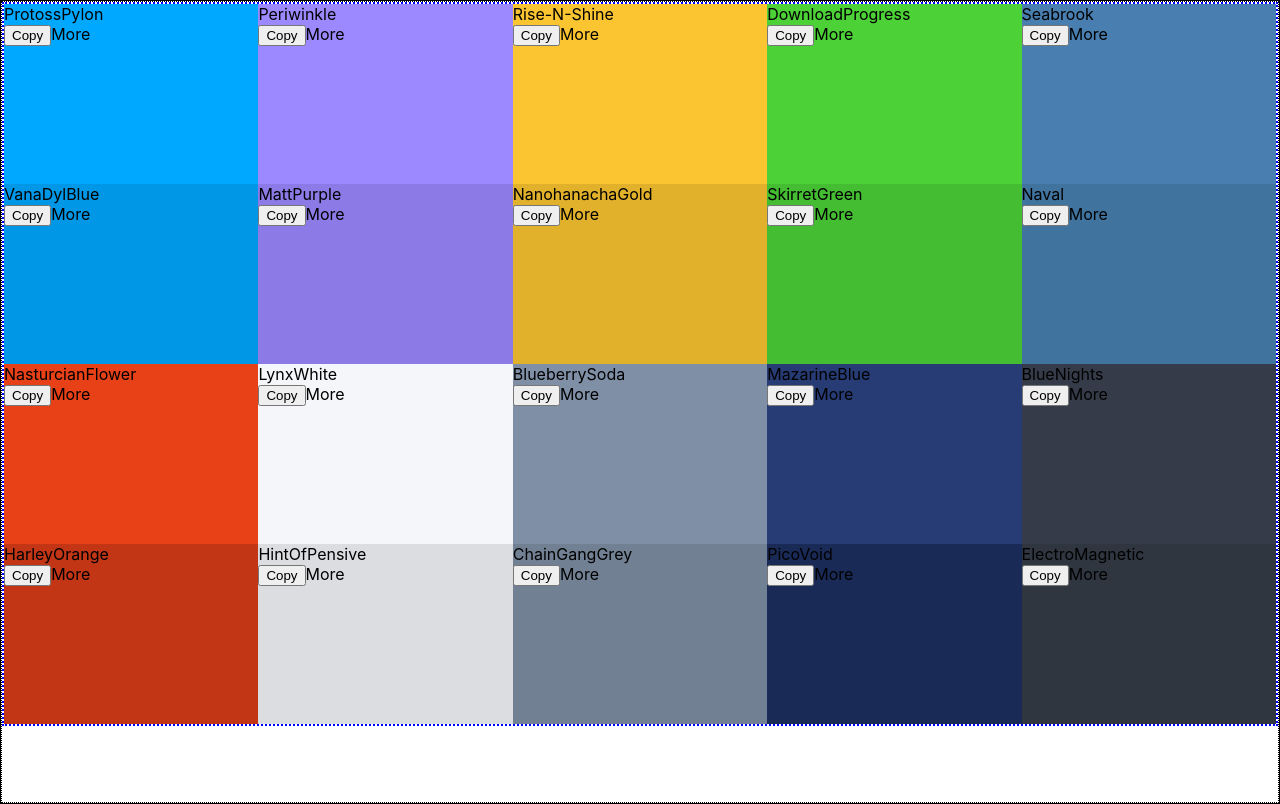
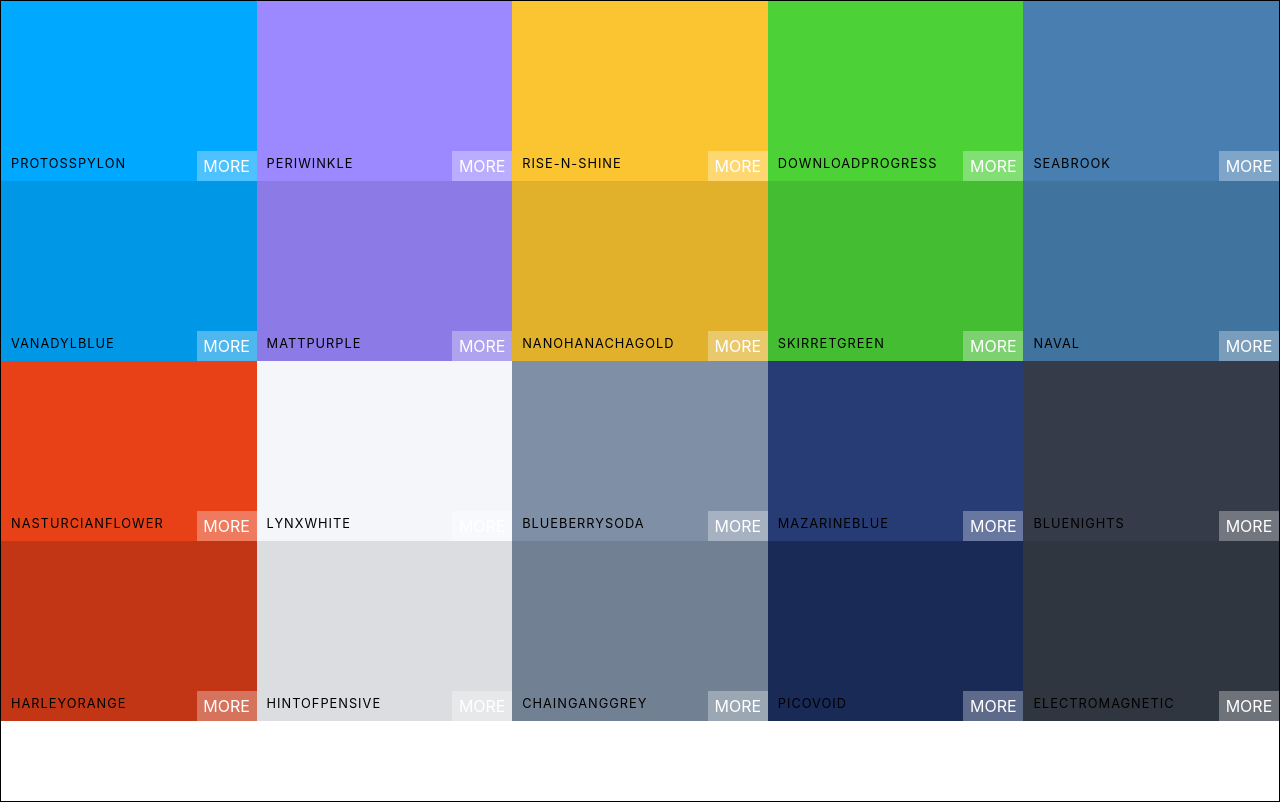
Before and after one commit to Isaac-Leanos/react_color_palette_application, a React (Create React App) app: page / in a window 1280 px wide. Built offline with nearby package versions, Linux system fonts and the light colour scheme.

Commit message:
style ColorBox component

```diff
--- a/src/ColorBox.css
+++ b/src/ColorBox.css
@@ -5,4 +5,53 @@
     display: inline-block;
     position: relative;
     cursor: pointer;
+    margin-bottom: -4px;
+    text-transform: uppercase;
 }
+
+.copy-button {
+    width: 100px;
+    height: 30px;
+    position: absolute;
+    display: inline-block;
+    top: 50%;
+    left: 50%;
+    margin-left: -50px;
+    margin-top: -15px;
+    text-align: center;
+    outline: none;
+    background: rgba(255, 255, 255, 0.3);
+    line-height: 30px;
+    color: white;
+    border: none;
+    opacity: 0;
+}
+
+.color-box:hover .copy-button{
+    opacity: 1;
+    transition: 0.5s ease-out;
+}
+
+.box-content {
+    position: absolute;
+    padding: 10px;
+    width: 100%;
+    left: 0;
+    bottom: 0;
+    color: black;
+    letter-spacing: 1px;
+    font-size: 0.8rem;
+}
+
+.see-more {
+    background: rgba(255, 255, 255, 0.3);
+    position: absolute;
+    border: none;
+    color: white;
+    width: 60px;
+    height: 30px;
+    right: 0;
+    bottom: 0;
+    text-align: center;
+    line-height: 30px;
+}
--- a/src/ColorBox.js
+++ b/src/ColorBox.js
@@ -6,12 +6,13 @@
 const ColorBox = ({name, background})=>{
     return (
         <div style={{background: background}} className="color-box">
-            <div className="copy-container"></div>
-            <div className="box-content">
-                <span>{name}</span>
+            <div className="copy-container">
+                <div className="box-content">
+                    <span>{name}</span>
+                </div>
+                <button className="copy-button">Copy</button>
             </div>
-            <button className="copy-button">Copy</button>
-            <span>More</span>
+            <span className="see-more">More</span>
         </div>
     )
 }
--- a/src/Palette.css
+++ b/src/Palette.css
@@ -1,9 +1,7 @@
 .palette {
-    border: 1px dotted black;
     height: 100vh;
 }
 
 .palette-colors {
-    border: 2px dotted blue;
     height: 90%;
 }
```
